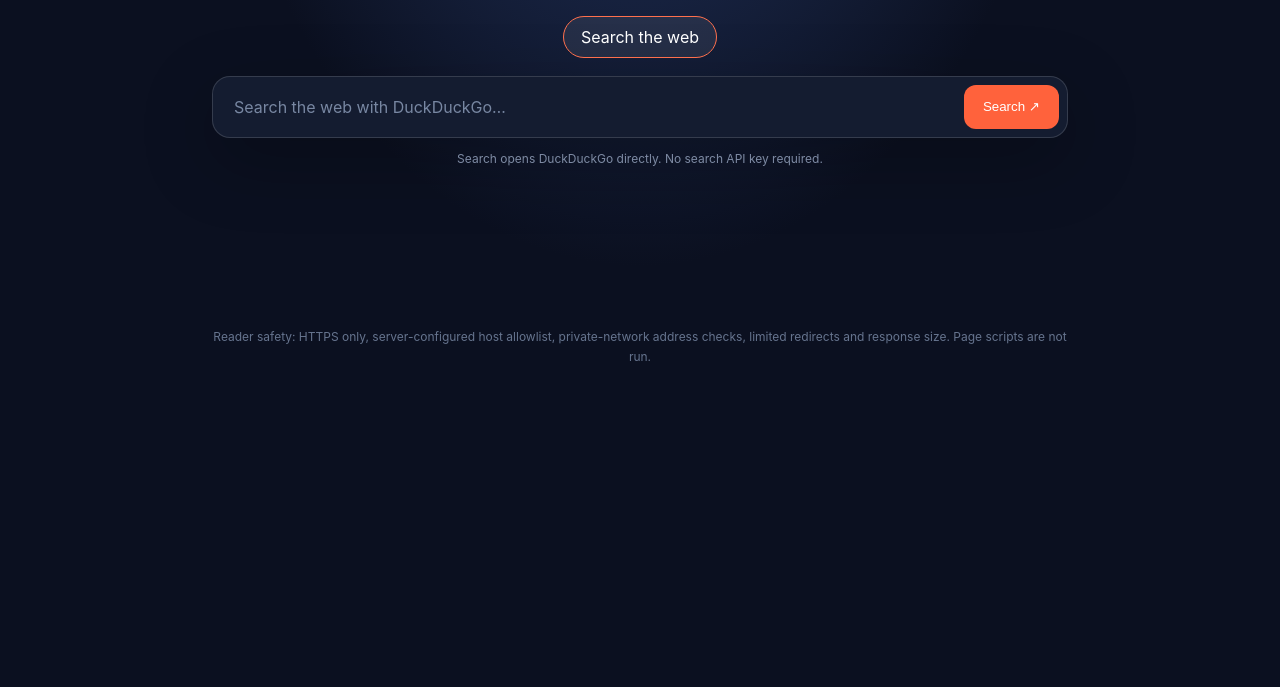
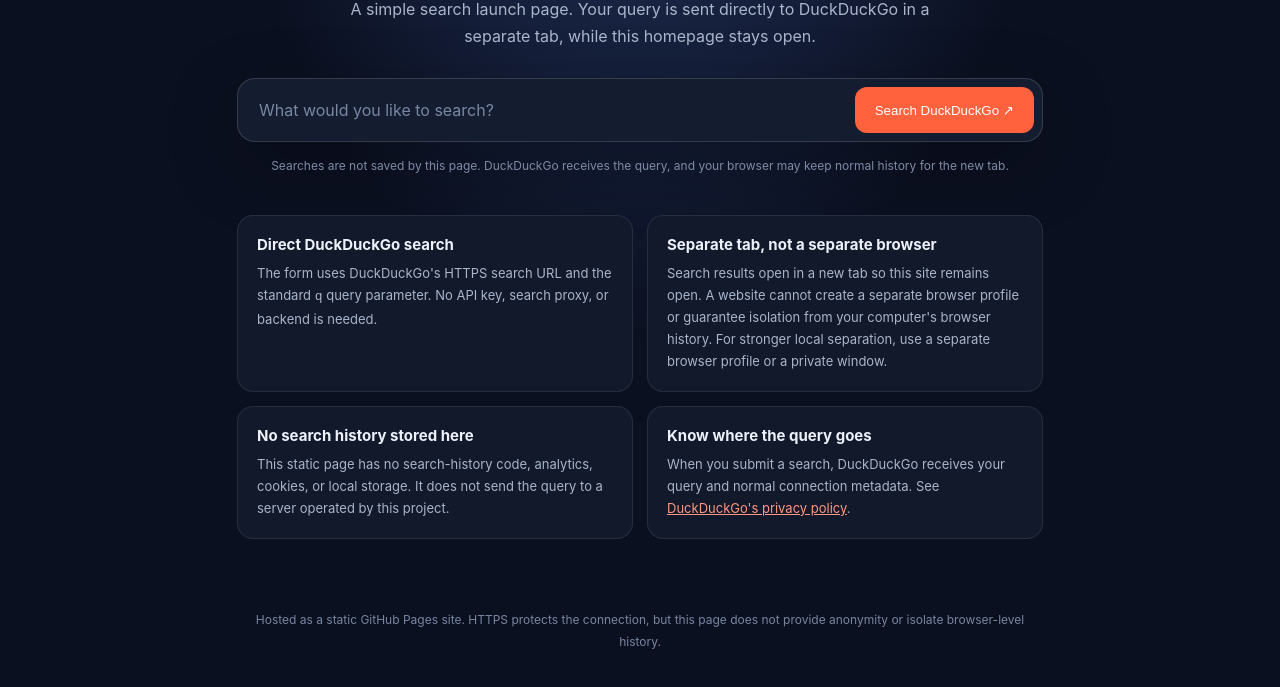
Before and after one commit to AssassinCoder188/assassin-proxy-v2, a website: page index.html in a window 1280 px wide. Shown: the part 238-925 px from the top of the page. Before the commit the page ends 800 px from the top, so only its background shows below. Drawn offline with Linux system fonts and the light colour scheme; no server answers.

Commit message:
Make GitHub Pages search DuckDuckGo directly in separate tab

```diff
--- a/index.html
+++ b/index.html
@@ -2,93 +2,73 @@
 <html lang="en">
 <head>
 <meta charset="utf-8">
-<meta name="viewport" content="width=device-width,initial-scale=1">
+<meta name="viewport" content="width=device-width, initial-scale=1">
 <meta name="color-scheme" content="dark light">
-<title>DuckDuckGo · Reader</title>
+<meta name="referrer" content="no-referrer">
+<title>DuckDuckGo Search | Private-by-design launch page</title>
 <style>
-:root{font-family:Inter,ui-sans-serif,system-ui,-apple-system,BlinkMacSystemFont,"Segoe UI",sans-serif;color:#e9edf5;background:#0b1020;font-synthesis:none}
-*{box-sizing:border-box}body{margin:0;min-height:100vh;background:radial-gradient(ellipse at 50% -15%,#253866 0,transparent 48%),#0b1020}
+:root{font-family:Inter,ui-sans-serif,system-ui,-apple-system,BlinkMacSystemFont,"Segoe UI",sans-serif;color:#edf1fa;background:#0b1020;font-synthesis:none}
+*{box-sizing:border-box}
+body{margin:0;min-height:100vh;background:radial-gradient(ellipse at 50% -15%,#253866 0,transparent 48%),#0b1020}
 header{max-width:1080px;margin:auto;padding:26px 24px;display:flex;align-items:center;justify-content:space-between;gap:16px}
-.brand{display:flex;align-items:center;gap:11px;font-weight:750;letter-spacing:-.03em;font-size:19px}.logo{width:35px;height:35px;border-radius:12px;background:#fb542b;display:grid;place-items:center;color:#fff;font-size:21px;box-shadow:0 7px 22px #fb542b38}
+.brand{display:flex;align-items:center;gap:11px;font-weight:750;letter-spacing:-.03em;font-size:19px}
+.logo{width:35px;height:35px;border-radius:12px;background:#fb542b;display:grid;place-items:center;color:#fff;font-size:21px;box-shadow:0 7px 22px #fb542b38}
 .pill{border:1px solid #ffffff20;border-radius:999px;padding:7px 11px;color:#aeb9d0;font-size:12px}
-main{max-width:900px;margin:6vh auto 80px;padding:0 22px}.hero{text-align:center;margin-bottom:34px}.hero h1{font-size:clamp(35px,6vw,56px);letter-spacing:-.055em;line-height:1.05;margin:0 0 14px}.hero h1 span{color:#ff704d}.hero p{color:#aab5ca;margin:0;font-size:16px}
-.tabs{display:flex;gap:8px;justify-content:center;margin:26px 0 18px}.tab{background:transparent;color:#b9c3d8;border:1px solid #ffffff1d;border-radius:999px;padding:10px 17px;cursor:pointer;font:inherit}.tab.active{background:#ffffff12;border-color:#ff704d;color:white}
-.searchbar{display:flex;gap:10px;background:#141c30;border:1px solid #ffffff24;border-radius:18px;padding:8px;box-shadow:0 22px 70px #0004}.searchbar input{min-width:0;flex:1;background:transparent;border:0;outline:0;color:white;padding:12px 13px;font:inherit;font-size:16px}.searchbar input::placeholder{color:#7887a2}
-button.primary{border:0;border-radius:12px;background:#ff623c;color:white;padding:12px 19px;font:600 14px inherit;cursor:pointer;white-space:nowrap}button:disabled{opacity:.55;cursor:wait}
-.hint{color:#7e8ba4;font-size:12px;text-align:center;margin:13px 0 25px}
-#status{min-height:22px;color:#ffb39e;font-size:13px;margin:14px 2px}
-.results{display:grid;gap:12px}.result{padding:19px 20px;border:1px solid #ffffff14;border-radius:16px;background:#11192b}.result h3{font-size:17px;font-weight:650;margin:0 0 8px;line-height:1.4}.result a{color:#91baff;text-decoration:none}.result a:hover{text-decoration:underline}.url{font-size:12px;color:#7f91ad;overflow-wrap:anywhere;margin-bottom:8px}.result p{margin:0;color:#c0c9da;line-height:1.6;font-size:14px}.read-layout{display:none;gap:18px}.reader-card{border:1px solid #ffffff17;background:#11192b;border-radius:17px;padding:22px}.reader-card h2{margin:0 0 7px;font-size:23px;letter-spacing:-.025em}.reader-card .url{margin-bottom:16px}.reader-text{white-space:pre-wrap;line-height:1.8;color:#d0d7e5;overflow-wrap:anywhere;font-size:15px}.links{border-top:1px solid #ffffff18;margin-top:20px;padding-top:16px}.links a{display:block;color:#91baff;margin:9px 0;overflow-wrap:anywhere;font-size:13px}
-footer{max-width:900px;margin:0 auto;padding:0 22px 34px;color:#66748e;font-size:12px;text-align:center;line-height:1.7}
-@media(max-width:600px){header{padding:18px}.pill{display:none}main{margin-top:4vh}.searchbar{flex-wrap:wrap}.searchbar input{flex-basis:100%}.searchbar button{width:100%}.hero p{font-size:14px}.result{padding:16px}}
+main{max-width:850px;margin:9vh auto 70px;padding:0 22px}
+.hero{text-align:center;margin-bottom:34px}
+h1{font-size:clamp(35px,6vw,58px);letter-spacing:-.055em;line-height:1.05;margin:0 0 14px}
+h1 span{color:#ff704d}
+.lead{color:#aab5ca;margin:0 auto;font-size:16px;line-height:1.7;max-width:600px}
+.searchbar{display:flex;gap:10px;background:#141c30;border:1px solid #ffffff24;border-radius:18px;padding:8px;box-shadow:0 22px 70px #0004;margin:28px 0 0}
+.searchbar input{min-width:0;flex:1;background:transparent;border:0;outline:0;color:white;padding:13px;font:inherit;font-size:16px}
+.searchbar input::placeholder{color:#7887a2}
+.searchbar input:focus-visible{outline:2px solid #ff704d;outline-offset:2px;border-radius:8px}
+button{border:0;border-radius:12px;background:#ff623c;color:white;padding:12px 20px;font:600 15px inherit;cursor:pointer;white-space:nowrap}
+button:hover{background:#ed4f2b}
+.hint{color:#7e8ba4;font-size:12px;text-align:center;margin:14px 0 0;line-height:1.7}
+.info{display:grid;grid-template-columns:repeat(2,minmax(0,1fr));gap:14px;margin-top:38px}
+.card{padding:19px;border:1px solid #ffffff16;border-radius:16px;background:#11192b}
+.card h2{font-size:15px;margin:0 0 8px}
+.card p{font-size:13px;line-height:1.7;color:#aab5ca;margin:0}
+.card a{color:#ff987f}
+footer{max-width:850px;margin:0 auto;padding:0 22px 34px;color:#7886a0;font-size:12px;text-align:center;line-height:1.8}
+@media(max-width:600px){header{padding:18px}.pill{display:none}main{margin-top:6vh}.searchbar{flex-wrap:wrap}.searchbar input{flex-basis:100%}.searchbar button{width:100%}.lead{font-size:14px}.info{grid-template-columns:1fr}}
 </style>
 </head>
 <body>
-<header><div class="brand"><span class="logo">✦</span> DuckDuckGo Reader</div><span class="pill">DuckDuckGo · Public pages</span></header>
+<header>
+  <div class="brand"><span class="logo" aria-hidden="true">✦</span> DuckDuckGo Search</div>
+  <span class="pill">Static · No search API key</span>
+</header>
 <main>
-<section class="hero">
-<h1>Find it. <span>Read it.</span></h1>
-<p>A focused search homepage with a clean, text-first public-page reader.</p>
-<div class="tabs" role="tablist" aria-label="Mode">
-<button class="tab active" id="searchTab" role="tab" aria-selected="true">Search the web</button>
-<button class="tab" id="readerTab" role="tab" aria-selected="false">Read a page</button>
-</div>
-<form class="searchbar" id="searchForm" action="https://duckduckgo.com/" method="get"><input id="query" name="q" aria-label="Search query" placeholder="Search the web with DuckDuckGo…" autocomplete="off" required><button class="primary" id="searchButton" type="submit">Search ↗</button></form>
-<form class="searchbar" id="readerForm" style="display:none"><input id="pageUrl" aria-label="Page URL" type="url" placeholder="https://example.com/article" autocomplete="url" required><button class="primary" id="readButton">Read page ↗</button></form>
-<div class="hint" id="hint">Search opens DuckDuckGo directly. No search API key required.</div>
-<div id="status" role="status" aria-live="polite"></div>
-</section>
-<section id="results" class="results" aria-label="Search results"></section>
-<section id="readLayout" class="read-layout" aria-label="Readable page">
-<article class="reader-card"><h2 id="pageTitle">Page</h2><div id="pageSource" class="url"></div><p id="pageDescription" style="color:#aab5ca;line-height:1.6"></p><div id="pageText" class="reader-text"></div><div class="links"><strong>Links on this page</strong><div id="pageLinks"></div></div></article>
-</section>
+  <section class="hero" aria-labelledby="title">
+    <h1 id="title">Search on your terms<span>.</span></h1>
+    <p class="lead">A simple search launch page. Your query is sent directly to DuckDuckGo in a separate tab, while this homepage stays open.</p>
+    <form class="searchbar" id="searchForm" action="https://duckduckgo.com/" method="get" target="_blank" rel="noopener noreferrer">
+      <input id="query" name="q" type="search" aria-label="Search DuckDuckGo" placeholder="What would you like to search?" autocomplete="off" required>
+      <button type="submit">Search DuckDuckGo ↗</button>
+    </form>
+    <p class="hint">Searches are not saved by this page. DuckDuckGo receives the query, and your browser may keep normal history for the new tab.</p>
+  </section>
+  <section class="info" aria-label="How it works">
+    <article class="card">
+      <h2>Direct DuckDuckGo search</h2>
+      <p>The form uses DuckDuckGo's HTTPS search URL and the standard <code>q</code> query parameter. No API key, search proxy, or backend is needed.</p>
+    </article>
+    <article class="card">
+      <h2>Separate tab, not a separate browser</h2>
+      <p>Search results open in a new tab so this site remains open. A website cannot create a separate browser profile or guarantee isolation from your computer's browser history. For stronger local separation, use a separate browser profile or a private window.</p>
+    </article>
+    <article class="card">
+      <h2>No search history stored here</h2>
+      <p>This static page has no search-history code, analytics, cookies, or local storage. It does not send the query to a server operated by this project.</p>
+    </article>
+    <article class="card">
+      <h2>Know where the query goes</h2>
+      <p>When you submit a search, DuckDuckGo receives your query and normal connection metadata. See <a href="https://duckduckgo.com/privacy" target="_blank" rel="noopener noreferrer">DuckDuckGo's privacy policy</a>.</p>
+    </article>
+  </section>
 </main>
-<footer>Reader safety: HTTPS only, server-configured host allowlist, private-network address checks, limited redirects and response size. Page scripts are not run.</footer>
-<script>
-const $ = (s) => document.querySelector(s);
-const searchTab = $("#searchTab"), readerTab = $("#readerTab");
-function setMode(mode) {
-  const searching = mode === "search";
-  searchTab.classList.toggle("active", searching); readerTab.classList.toggle("active", !searching);
-  searchTab.setAttribute("aria-selected", String(searching)); readerTab.setAttribute("aria-selected", String(!searching));
-  $("#searchForm").style.display = searching ? "flex" : "none";
-  $("#readerForm").style.display = searching ? "none" : "flex";
-  $("#hint").textContent = searching ? "Search opens DuckDuckGo directly. No search API key required." : "Reads text from allowlisted public pages only. No scripts, cookies, or interactive page content are loaded.";
-  $("#status").textContent = ""; $("#results").replaceChildren(); $("#readLayout").style.display = "none";
-}
-searchTab.addEventListener("click", () => setMode("search"));
-readerTab.addEventListener("click", () => setMode("reader"));
-// On static hosting (for example GitHub Pages), the search form works without a backend.
-// Hide the optional reader tab when the Node API is not present.
-fetch("/api/health", { headers: { "Accept": "application/json" } })
-  .then(response => { if (!response.ok) throw new Error("No reader API"); return response.json(); })
-  .catch(() => { readerTab.hidden = true; setMode("search"); });
-function setStatus(message) { $("#status").textContent = message; }
-function el(tag, cls, value) { const n = document.createElement(tag); if (cls) n.className = cls; if (value !== undefined) n.textContent = value; return n; }
-$("#searchForm").addEventListener("submit", event => {
-  event.preventDefault();
-  const q = $("#query").value.trim();
-  if (!q) return;
-  const destination = new URL("https://duckduckgo.com/");
-  destination.searchParams.set("q", q);
-  window.location.assign(destination.href);
-});
-$("#readerForm").addEventListener("submit", async event => {
-  event.preventDefault(); const url = $("#pageUrl").value.trim(); if (!url) return;
-  $("#readButton").disabled = true; $("#results").replaceChildren(); $("#readLayout").style.display = "none"; setStatus("Fetching and extracting readable text…");
-  try {
-    const response = await fetch("/api/read", {method:"POST",headers:{"Content-Type":"application/json"},body:JSON.stringify({url})});
-    const data = await response.json(); if (!response.ok) throw new Error(data.error || "Could not read page.");
-    const page = data.page || {};
-    $("#pageTitle").textContent = page.title || "Readable page";
-    $("#pageSource").textContent = data.url;
-    $("#pageDescription").textContent = page.description || "";
-    $("#pageText").textContent = page.text || "No readable text was found.";
-    const links = $("#pageLinks"); links.replaceChildren();
-    for (const item of page.links || []) { const a = el("a", "", item.label + " ↗"); a.href = item.url; a.target = "_blank"; a.rel = "noopener noreferrer"; links.append(a); }
-    $("#readLayout").style.display = "grid"; setStatus("Page extracted as plain text. Page scripts were not executed.");
-  } catch (error) { setStatus(error.message); }
-  finally { $("#readButton").disabled = false; }
-});
-</script>
+<footer>Hosted as a static GitHub Pages site. HTTPS protects the connection, but this page does not provide anonymity or isolate browser-level history.</footer>
 </body>
 </html>
```
